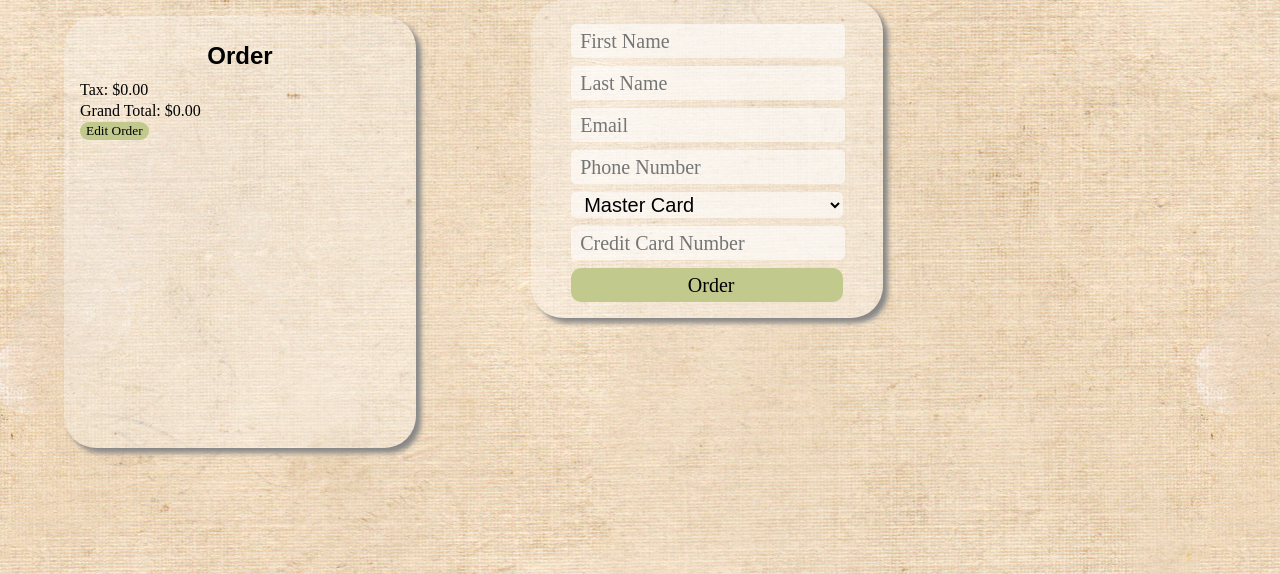
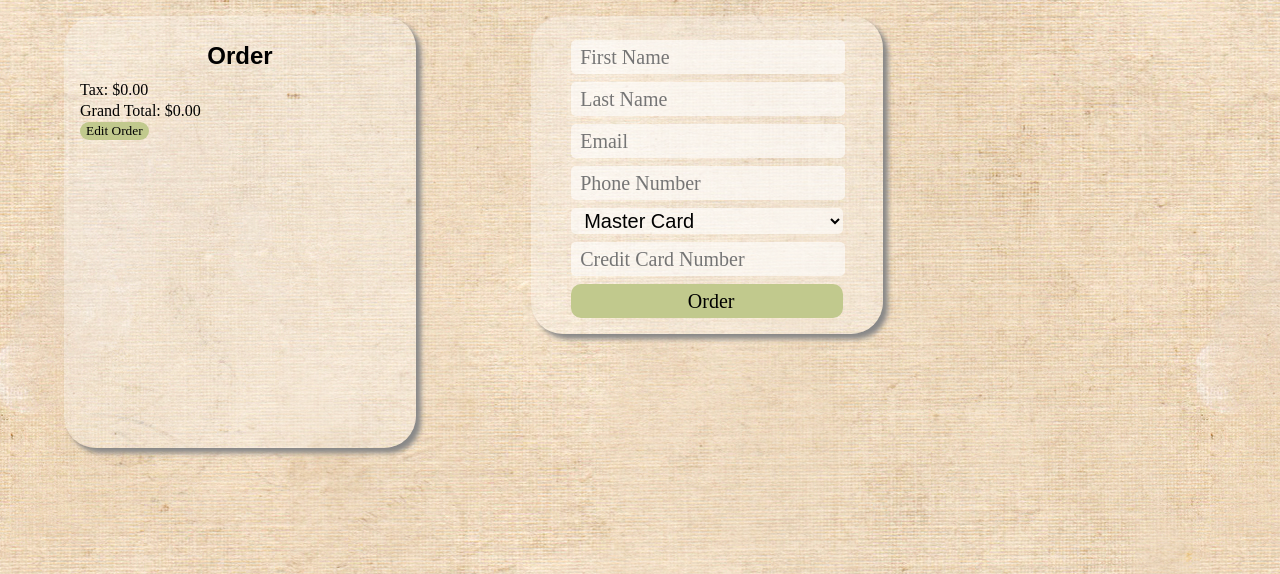
Before and after one commit to mooseman456/TacoTruck, a PHP site: page /checkout.php in a window 1280 px wide. Shown: the part 40-614 px from the top of the page. Run offline with PHP 8.4, Linux system fonts and the light colour scheme; some libraries are stand-ins or nearby versions; some web fonts are replaced.

Commit message:
Small Checkout Format Changes

```diff
--- a/Web/css/style.css
+++ b/Web/css/style.css
@@ -563,5 +563,5 @@ input[type=submit]{
 .checkoutPane {
 	float:left;
 	width:25%;
-	margin: 0% 4%;
+	margin: 1em 4%;
 }
```
